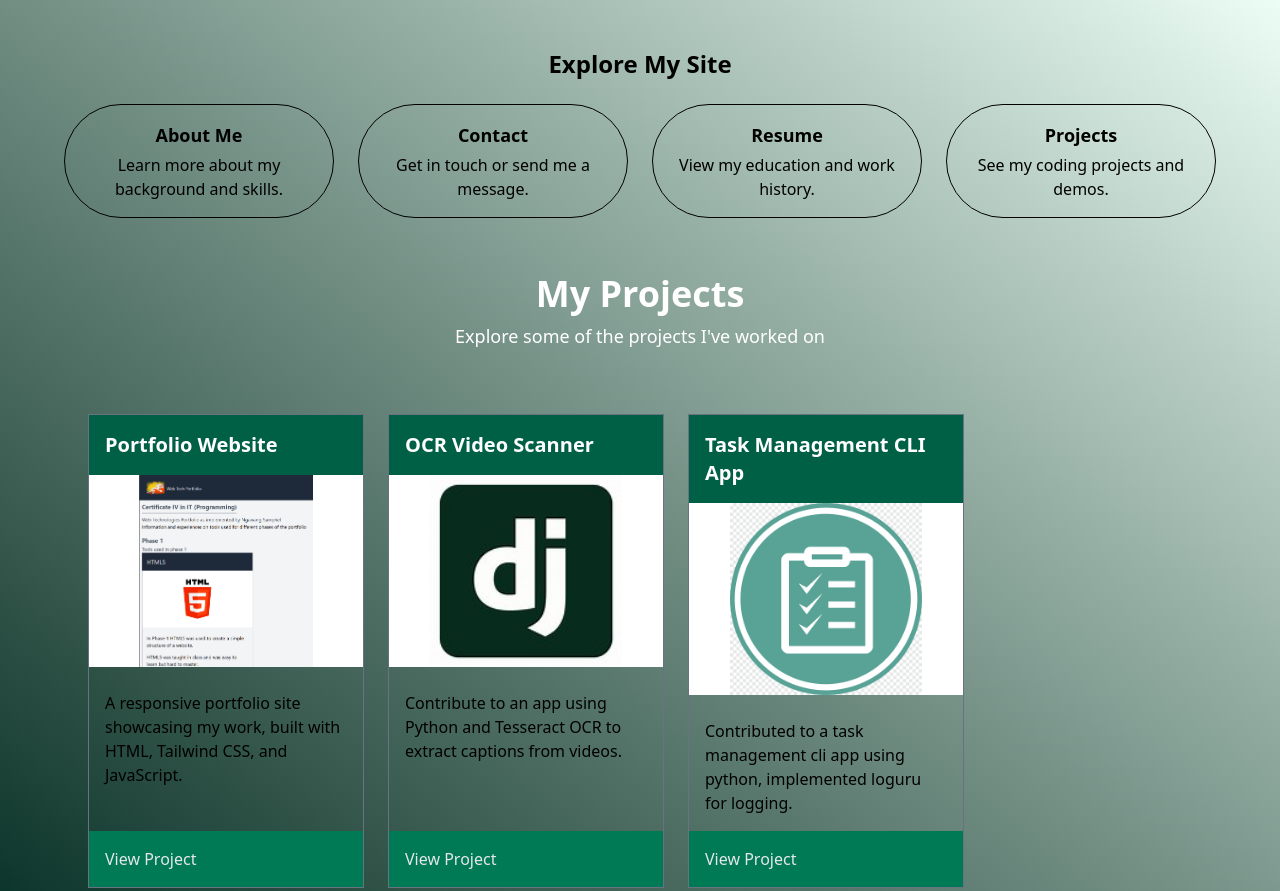
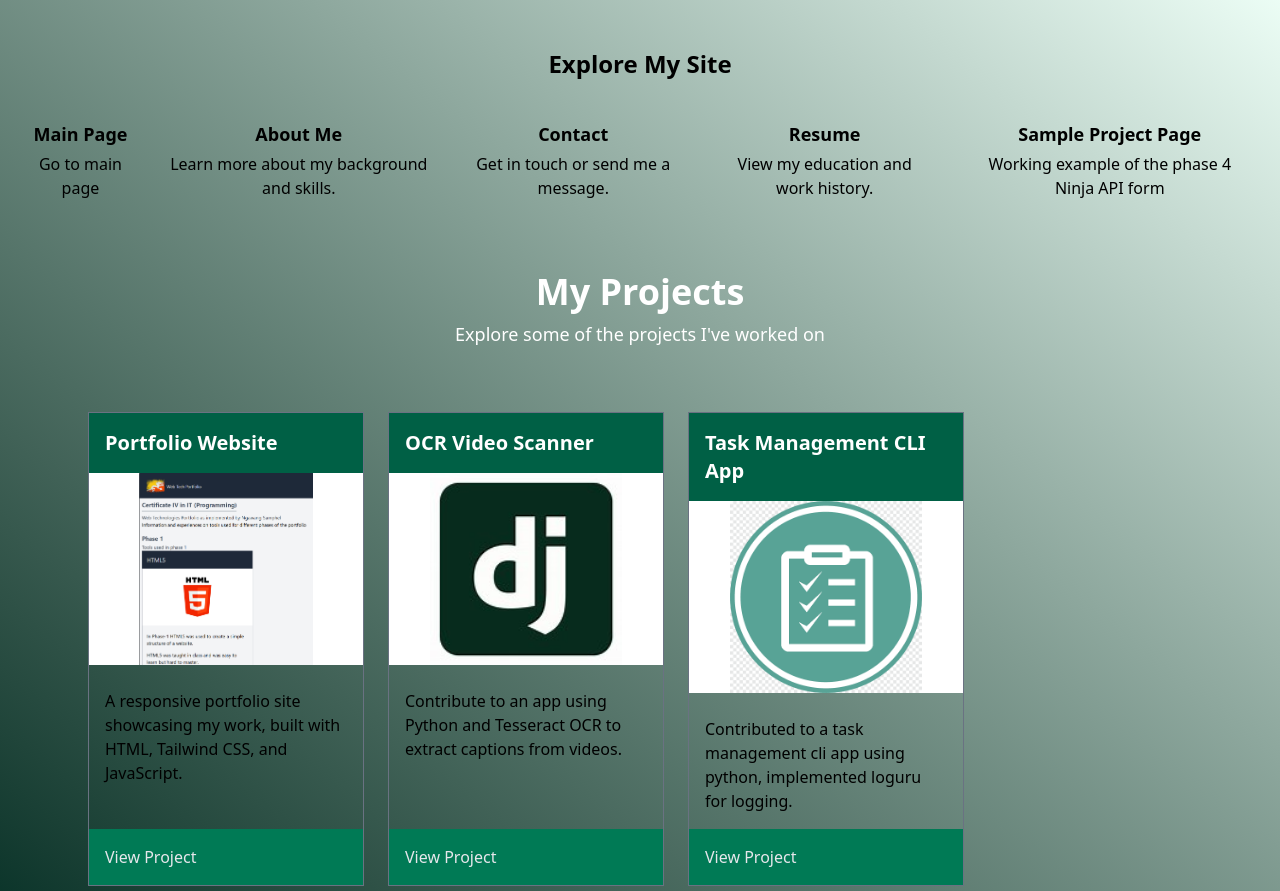
Before and after one commit to ngawa-tafe/ngawa-tafe.github.io, a website: page projects.html in a window 1280 px wide. Shown: the top 891 px of the page. Drawn offline with Linux system fonts and the light colour scheme.

Commit message:
fix(project): fix the navbar to have link to sample project page

```diff
--- a/projects.html
+++ b/projects.html
@@ -12,9 +12,18 @@
         <h2 class="text-center text-2xl font-semibold mb-6">
             Explore My Site
         </h2>
-        <nav class="max-w-6xl mx-auto grid grid-cols-1 sm:grid-cols-4 gap-6 text-center">
+        <nav class="flex flex-col gap-2 sm:flex-row sm:justify-evenly text-center">
+            <a href="index.html"
+               class="block p-4 rounded-full hover:bg-gradient-to-tr from-emerald-950 to-emerald-100 hover:text-xl transition border sm:border-none">
+                <h3 class="text-lg font-bold mb-1">
+                    Main Page
+                </h3>
+                <p class="hidden sm:block">
+                    Go to main page
+                </p>
+            </a>
             <a href="about.html"
-               class="block p-4 rounded-full hover:bg-gradient-to-tr from-emerald-950 to-emerald-100 hover:text-xl transition border">
+               class="block p-4 rounded-full hover:bg-gradient-to-tr from-emerald-950 to-emerald-100 hover:text-xl transition border sm:border-none">
                 <h3 class="text-lg font-bold mb-1">
                     About Me
                 </h3>
@@ -23,7 +32,7 @@
                 </p>
             </a>
             <a href="contact.html"
-               class="block p-4 rounded-full hover:bg-gradient-to-tr from-emerald-950 to-emerald-100 hover:text-xl transition border">
+               class="block p-4 rounded-full hover:bg-gradient-to-tr from-emerald-950 to-emerald-100 hover:text-xl transition border sm:border-none">
                 <h3 class="text-lg font-bold mb-1">
                     Contact
                 </h3>
@@ -32,7 +41,7 @@
                 </p>
             </a>
             <a href="resume.html"
-               class="block p-4 rounded-full hover:bg-gradient-to-tr from-emerald-950 to-emerald-100 hover:text-xl transition border">
+               class="block p-4 rounded-full hover:bg-gradient-to-tr from-emerald-950 to-emerald-100 hover:text-xl transition border sm:border-none">
                 <h3 class="text-lg font-bold mb-1">
                     Resume
                 </h3>
@@ -40,13 +49,13 @@
                     View my education and work history.
                 </p>
             </a>
-            <a href="projects.html"
-               class="block p-4 rounded-full hover:bg-gradient-to-tr from-emerald-950 to-emerald-100 hover:text-xl transition border">
+            <a href="mywork.html"
+               class="block p-4 rounded-full hover:bg-gradient-to-tr from-emerald-950 to-emerald-100 hover:text-xl transition border sm:border-none">
                 <h3 class="text-lg font-bold mb-1">
-                    Projects
+                    Sample Project Page
                 </h3>
                 <p class="hidden sm:block">
-                    See my coding projects and demos.
+                    Working example of the phase 4 Ninja API form
                 </p>
             </a>
         </nav>
```
Also changed, not shown: about.html (+15 -6 lines), contact.html (+14 -5 lines), index.html (+14 -5 lines), resume.html (+14 -5 lines), Assets/css/site.css.
